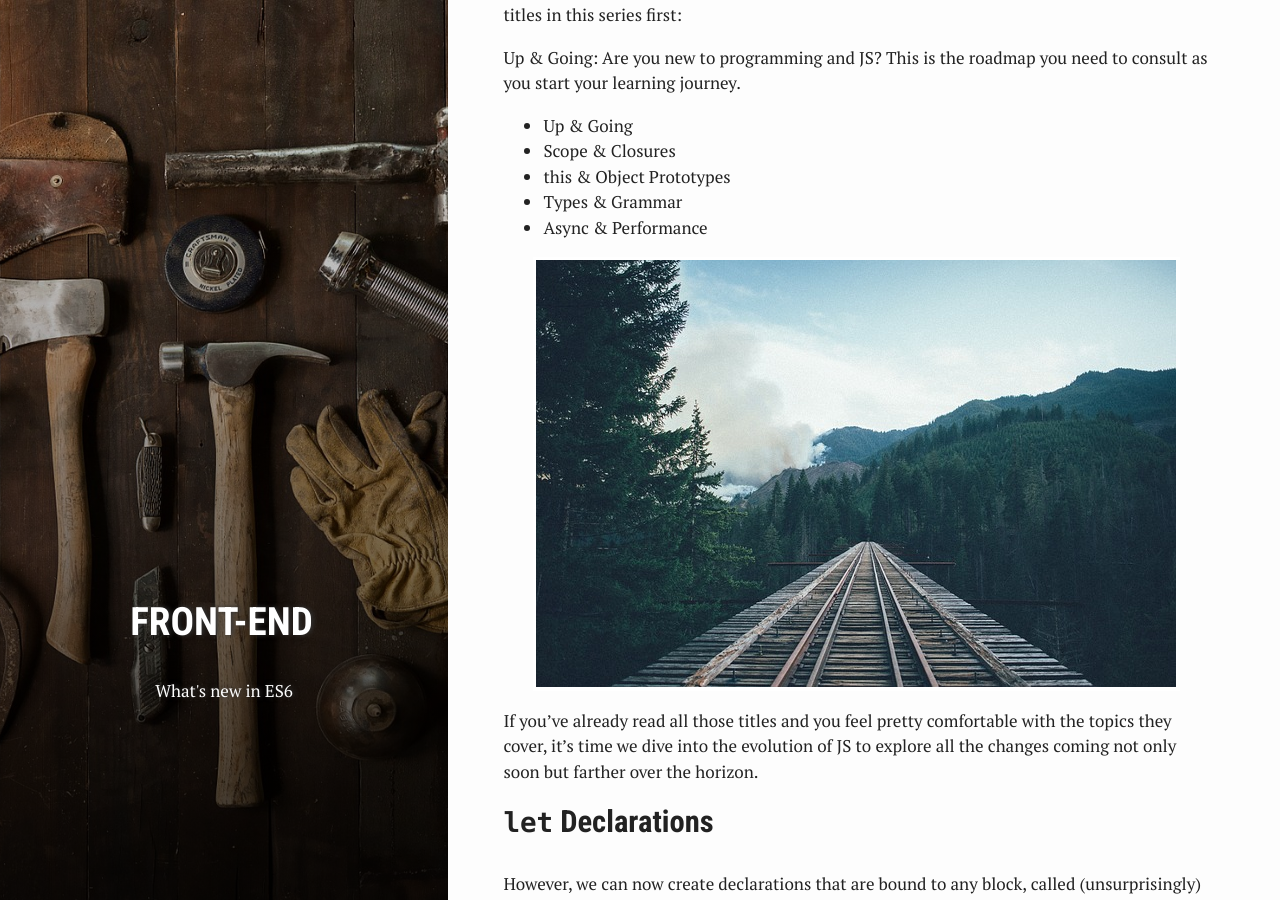
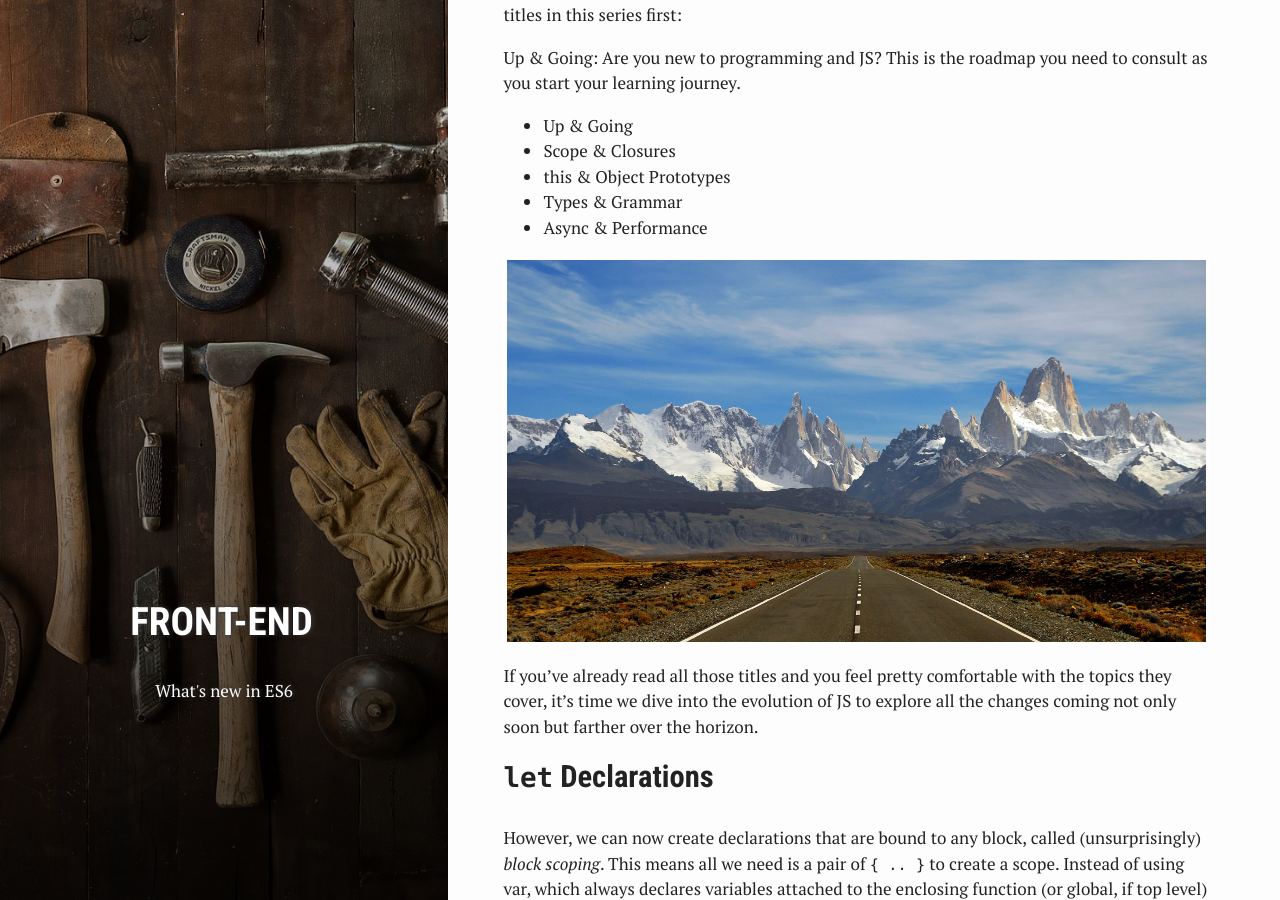
Before and after one commit to SchlachterSchmidt/topatagonia.xyz, a Jekyll site: the page built from _posts/2016-06-29-es6.md, in a window 1280 px wide and 900 px high, scrolled down 359 px. Built offline with Jekyll 4.4.1, drawn with Linux system fonts in a browser that asks for light colours.

```diff
--- a/_posts/2016-06-29-es6.md
+++ b/_posts/2016-06-29-es6.md
@@ -21,7 +21,7 @@
 - Types & Grammar
 - Async & Performance
 
-[![railroad]({{ site.images | relative_url }}/rails.jpg)]({{ site.images | relative_url }}/rails.jpg)
+[![railroad]({{ site.images | relative_url }}/1.jpg)]({{ site.images | relative_url }}/rails.jpg)
 
 If you've already read all those titles and you feel pretty comfortable with the topics they cover, it's time we dive into the evolution of JS to explore all the changes coming not only soon but farther over the horizon.
 
--- a/index.html
+++ b/index.html
@@ -1,5 +1,5 @@
 ---
-bg: "rails.jpg"
+bg: "1.jpg"
 layout: default
 crawlertitle: "Jekyll blog"
 title: "Voyager"
```
Also changed, not shown: assets/images/1.jpg (added), assets/images/rails.jpg (deleted).
